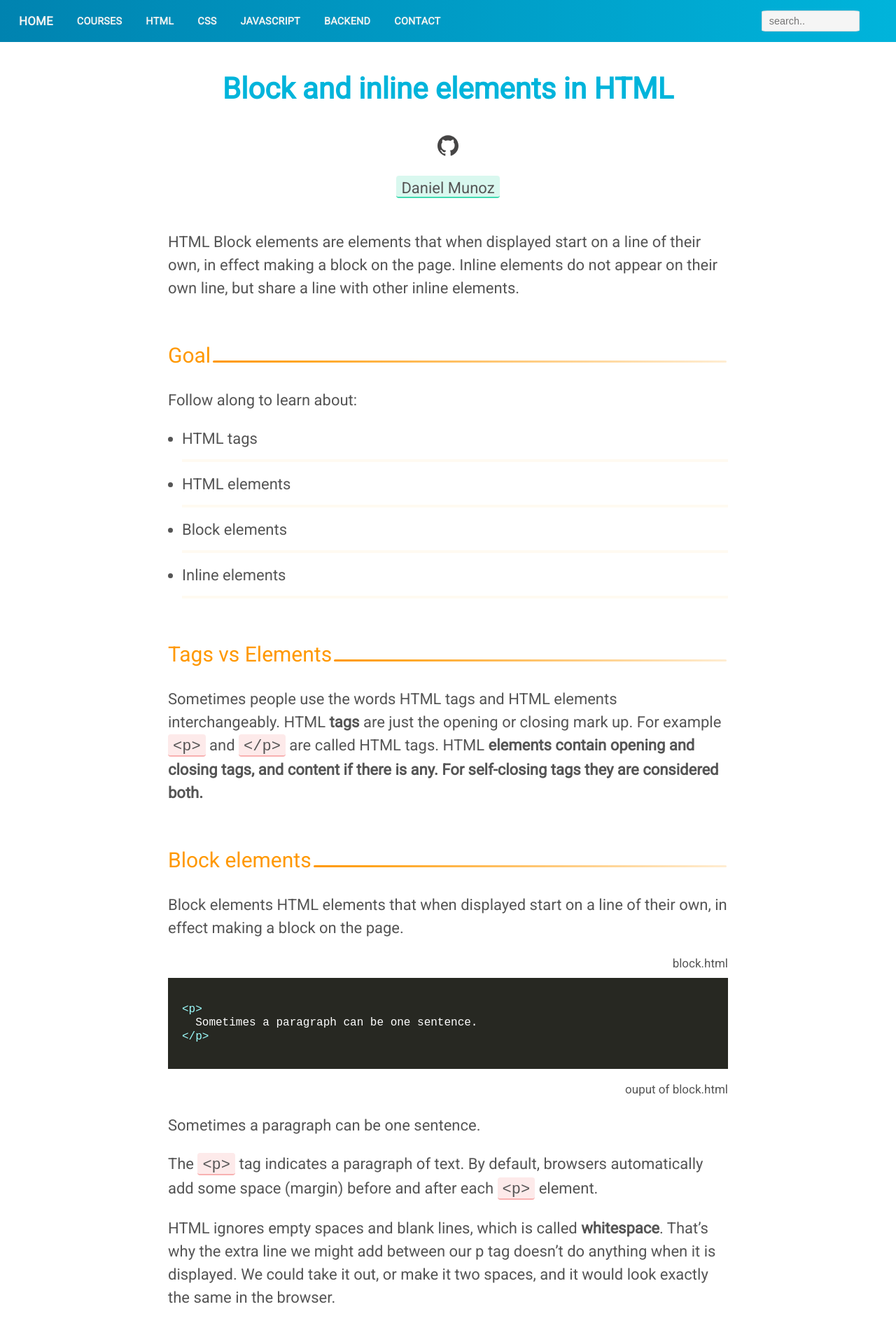
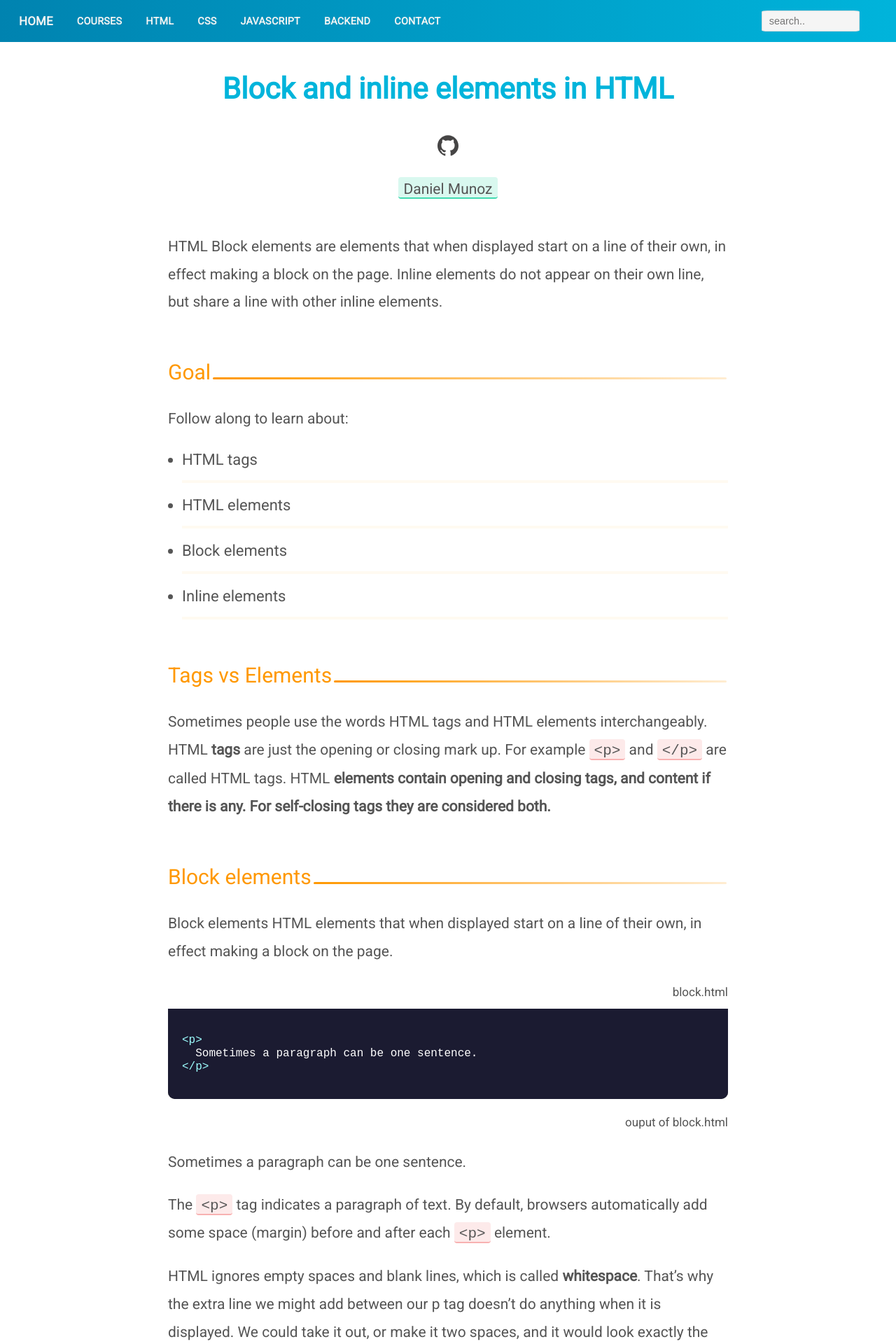
Before and after one commit to codinglead/codinglead.github.io, a Jekyll site: the page built from _posts/2019-03-05-block-and-inline-elements.md, in a window 1280 px wide. Shown: the top 1920 px of the page at 70% size. Built offline with Jekyll 4.4.1, drawn with Linux system fonts in a browser that asks for light colours; comment, search, counter and statistics services are not loaded.

Commit message:
update codeblock styles and blog styles

```diff
--- a/css/module.css
+++ b/css/module.css
@@ -183,7 +183,8 @@
 
 .proj p {
   color: #555;
-  font-size: 22px;
+  font-size: 21px;
+  line-height: 1.9;
 }
 
 .proj ul {
--- a/css/syntax.css
+++ b/css/syntax.css
@@ -30,7 +30,7 @@ p > img {
 }
 
 .highlight {
-  background-color: #272822;
+  background-color: #1b1b31;
   font-size: 16px;
   line-height: 1.2;
   padding: 10px;
@@ -97,7 +97,6 @@ p > img {
 /* html syntax highlighting */
 .language-html {
   background-color: #272822;
-  overflow: scroll;
 }
 
 .language-html .nt,
@@ -168,7 +167,8 @@ p > img {
   color: #ffee80;
 }
 
-pre.highlight {
+.highlighter-rouge {
+  border-radius: 0 0 10px 10px;
   overflow: auto;
 }
 
```
